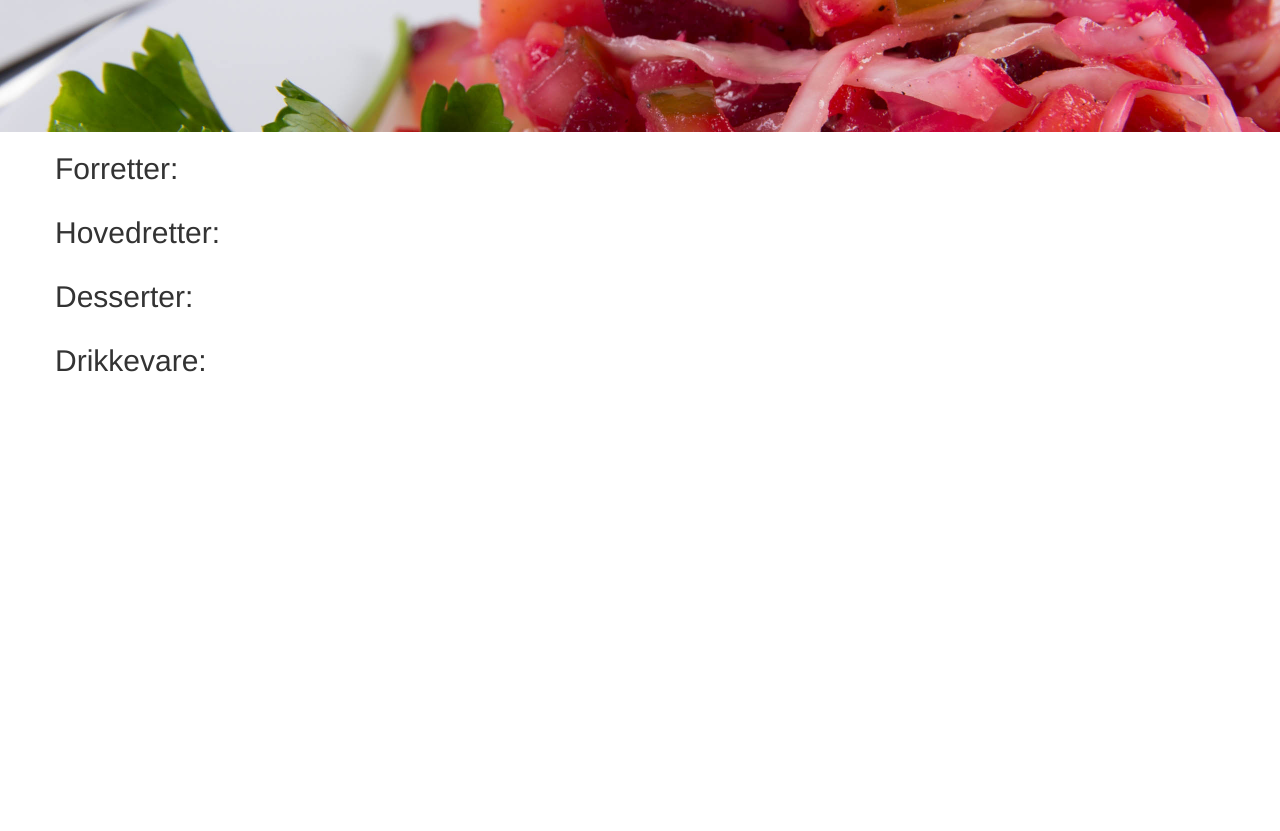
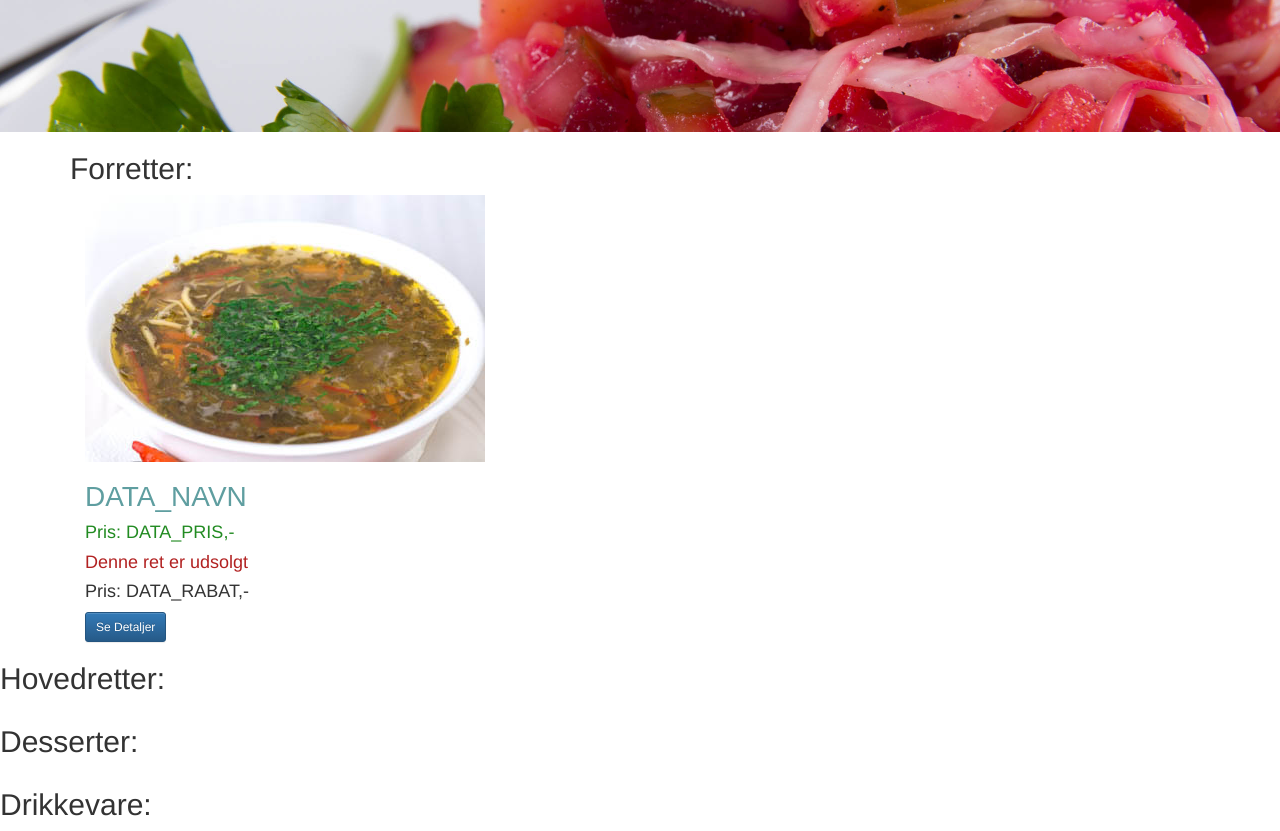
Before and after one commit to PapiLotion/dynamisk_petrograd, a plain HTML site: page index.html in a window 1280 px wide. Shown: the part 380-1211 px from the top of the page. Before the commit the page ends 800 px from the top, so only its background shows below. Drawn offline with nearby package versions, Linux system fonts and the light colour scheme.

Commit message:
JS template added

```diff
--- a/index.html
+++ b/index.html
@@ -32,8 +32,9 @@
 
     <div class="container alleretter">
         <section class="row forretter">
+            <div class="col-lg-12">
             <h2>Forretter:</h2>
-
+            </div>
 <template id="produkt_template">
         <div class="col-sm-3 col-md-3 col-lg-3 forret1">
         <a href="#"> <img class="img responsive data_billede" src="imgs/small/baltiskbondesuppe-sm.jpg" alt=""></a>
@@ -77,37 +78,34 @@
 </div>
 </template>
 
-        <div class="col-sm-3 forret2">
 
 
-            </div>
-        <div class="col-sm-3 forret3">
-
-            </div>
 
         </section>
+        </div>
 
             <section class="row hovedretter">
+                <div class="col-lg-12">
                 <h2>Hovedretter:</h2>
-        <div class="col-sm-3 hovedret1"></div>
-        <div class="col-sm-3 hovedret2"></div>
-        <div class="col-sm-3 hovedret3"></div>
 
+                </div>
         </section>
 
+
+
         <section class="row desserter">
+            <div class="col-lg-12">
             <h2>Desserter:</h2>
-        <div class="col-sm-3 dessert1"></div>
-        <div class="col-sm-3 dessert2"></div>
-        <div class="col-sm-3 dessert3"></div>
+        </div>
+
+
 
         </section>
 
             <section class="row drikkevare">
+                <div class="col-lg-12">
                 <h2>Drikkevare:</h2>
-        <div class="col-sm-3 drik1"></div>
-        <div class="col-sm-3 drik2"></div>
-        <div class="col-sm-3 drik3"></div>
+                </div>
 
         </section>
 
@@ -116,7 +114,6 @@
 
 
 
-    </div>
 
 
 
@@ -134,6 +131,7 @@
     <script src="https://ajax.googleapis.com/ajax/libs/jquery/3.1.1/jquery.min.js"></script>
         <!-- Latest compiled and minified JavaScript -->
 <script src="https://maxcdn.bootstrapcdn.com/bootstrap/3.3.7/js/bootstrap.min.js" integrity="sha384-Tc5IQib027qvyjSMfHjOMaLkfuWVxZxUPnCJA7l2mCWNIpG9mGCD8wGNIcPD7Txa" crossorigin="anonymous"></script>
+<script src="petro.js"></script>
 </body>
 
 
--- /dev/null
+++ b/petro.js
@@ -0,0 +1,15 @@
+window.addEventListener("load", sidenVises);
+
+function sidenVises() {
+    console.log("siden vises");
+    visProdukt();
+}
+
+function visProdukt() {
+    // klon template
+    var klon = document.querySelector("#produkt_template").content.cloneNode(true);
+    // insætte data i klon
+
+    // Append klon .alleretter
+    document.querySelector(".alleretter").appendChild(klon);
+}
```
